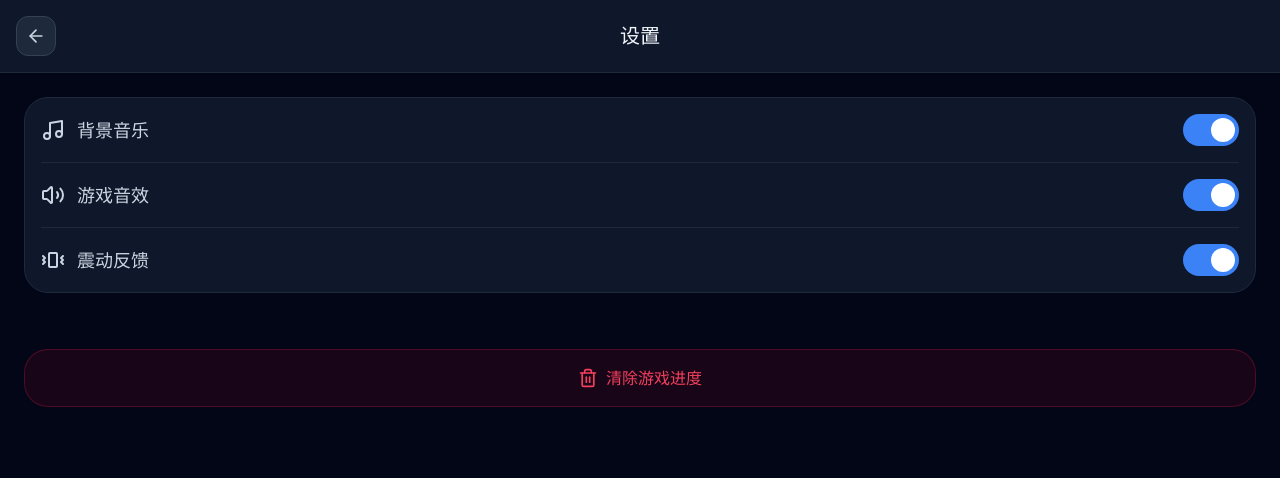
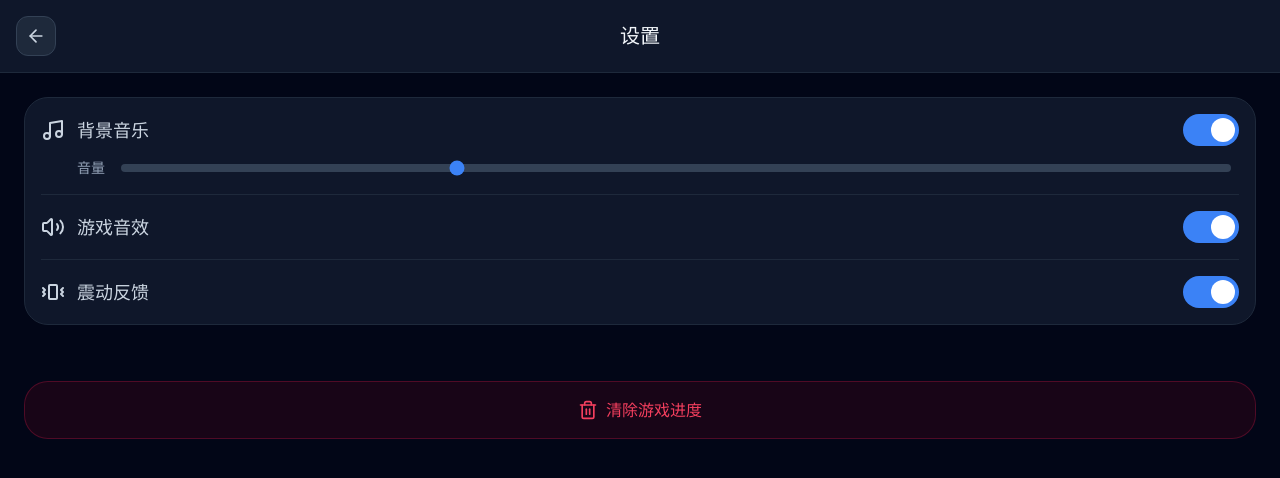
Before and after one commit to xiaadmin/one-line-react, a React (Vite) app: page /#/settings in a window 1280 px wide. Shown: the top 478 px of the page. Built offline with nearby package versions, Linux system fonts and the light colour scheme.

Commit message:
feat: Add BGM volume control to settings and increase default volume to 0.03

```diff
--- a/src/App.tsx
+++ b/src/App.tsx
@@ -14,6 +14,11 @@ const App: React.FC = () => {
   useEffect(() => {
     audioManager.setBgmEnabled(settings.bgmEnabled);
   }, [settings.bgmEnabled]);
+
+  useEffect(() => {
+    // default to 0.03 if not set in old saved state
+    audioManager.setBgmVolume(settings.bgmVolume ?? 0.03);
+  }, [settings.bgmVolume]);
 
   useEffect(() => {
     audioManager.setSfxEnabled(settings.sfxEnabled);
--- a/src/pages/SettingsPage.tsx
+++ b/src/pages/SettingsPage.tsx
@@ -29,6 +29,7 @@ const SettingsPage: React.FC = () => {
 
       <div className="flex-1 p-6 flex flex-col gap-6">
         <div className="bg-slate-900 rounded-3xl p-4 border border-slate-800 flex flex-col gap-4">
+          <div className="flex flex-col gap-3">
             <div className="flex items-center justify-between">
               <div className="flex items-center gap-3 text-slate-300">
                 <Music size={24} />
@@ -40,6 +41,22 @@ const SettingsPage: React.FC = () => {
               >
                 <div className={`w-6 h-6 rounded-full bg-white absolute top-1 transition-all ${settings.bgmEnabled ? 'left-7' : 'left-1'}`} />
               </button>
+            </div>
+
+            {settings.bgmEnabled && (
+              <div className="flex items-center gap-4 pl-9 pr-2">
+                <span className="text-slate-400 text-sm">音量</span>
+                <input
+                  type="range"
+                  min="0"
+                  max="0.1"
+                  step="0.005"
+                  value={settings.bgmVolume ?? 0.03}
+                  onChange={(e) => updateSettings({ bgmVolume: parseFloat(e.target.value) })}
+                  className="flex-1 h-2 bg-slate-700 rounded-lg appearance-none cursor-pointer accent-blue-500"
+                />
+              </div>
+            )}
           </div>
 
           <div className="h-px bg-slate-800 w-full" />
--- a/src/store/gameStore.ts
+++ b/src/store/gameStore.ts
@@ -35,6 +35,7 @@ const initialProgress: PlayerProgress = {
 
 const initialSettings: GameSettings = {
   bgmEnabled: true,
+  bgmVolume: 0.03,
   sfxEnabled: true,
   vibrationEnabled: true,
 };
--- a/src/types/game.ts
+++ b/src/types/game.ts
@@ -33,6 +33,7 @@ export type PlayerProgress = {
 
 export type GameSettings = {
   bgmEnabled: boolean;
+  bgmVolume: number;
   sfxEnabled: boolean;
   vibrationEnabled: boolean;
 };
--- a/src/utils/audio.ts
+++ b/src/utils/audio.ts
@@ -3,6 +3,7 @@ class AudioManager {
   private isBgmPlaying: boolean = false;
   private bgmEnabled: boolean = true;
   private sfxEnabled: boolean = true;
+  private bgmVolume: number = 0.03;
 
   // Synthesizer state
   private melodyTimer: number | null = null;
@@ -46,6 +47,10 @@ class AudioManager {
     } else if (enabled && !this.isBgmPlaying) {
       this.playBGM();
     }
+  }
+
+  public setBgmVolume(volume: number) {
+    this.bgmVolume = volume;
   }
 
   public setSfxEnabled(enabled: boolean) {
@@ -111,10 +116,10 @@ class AudioManager {
     filter.frequency.setValueAtTime(2000, time);
     filter.frequency.exponentialRampToValueAtTime(400, time + 0.1);
 
-    // Very quiet volume (0.01 max)
+    // Adjustable volume
     gain.gain.setValueAtTime(0, time);
-    gain.gain.linearRampToValueAtTime(0.01, time + 0.02); // quick attack
-    gain.gain.exponentialRampToValueAtTime(0.001, time + duration - 0.05); // smooth decay
+    gain.gain.linearRampToValueAtTime(this.bgmVolume, time + 0.02); // quick attack
+    gain.gain.exponentialRampToValueAtTime(this.bgmVolume * 0.1, time + duration - 0.05); // smooth decay
 
     osc.connect(filter);
     filter.connect(gain);
@@ -134,10 +139,10 @@ class AudioManager {
     osc.type = 'triangle';
     osc.frequency.value = frequency;
 
-    // Extremely quiet bass (0.01 max)
+    // Adjustable bass volume
     gain.gain.setValueAtTime(0, time);
-    gain.gain.linearRampToValueAtTime(0.01, time + 0.05);
-    gain.gain.exponentialRampToValueAtTime(0.001, time + 0.4);
+    gain.gain.linearRampToValueAtTime(this.bgmVolume, time + 0.05);
+    gain.gain.exponentialRampToValueAtTime(this.bgmVolume * 0.1, time + 0.4);
 
     osc.connect(gain);
     gain.connect(this.ctx.destination);
```
Lines whose indentation alone changed are shown as unchanged.
